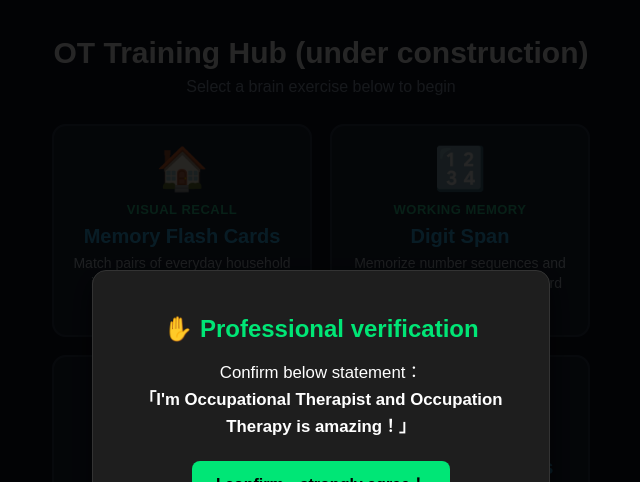
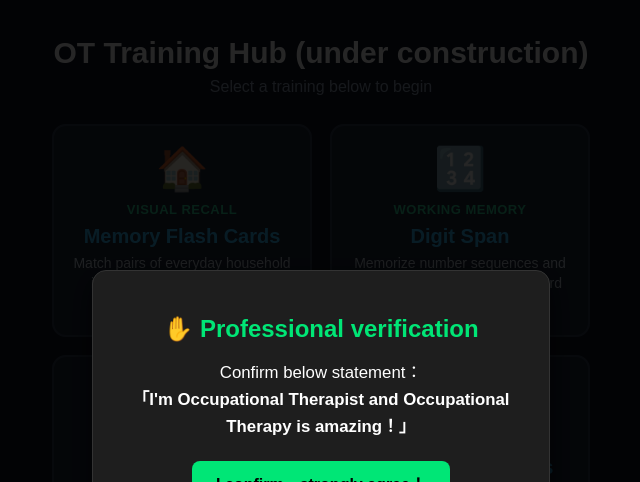
Before and after one commit to OTSANOT/cognition, a plain HTML site: page index.html in a window 1280 px wide. Shown: the top 482 px of the page, 319-959 px from the left. Drawn offline with Linux system fonts and the light colour scheme.

Commit message:
Update subtitle and statement in index.html

```diff
--- a/index.html
+++ b/index.html
@@ -122,7 +122,7 @@
 <body>
 
   <h1>OT Training Hub (under construction)</h1>
-  <div class="subtitle">Select a brain exercise below to begin</div>
+  <div class="subtitle">Select a training below to begin</div>
 
   <div class="menu-grid">
     <a class="game-card" href="memory.html">
@@ -211,7 +211,7 @@
     <h2 style="color: #00e676; margin-bottom: 12px;">✋ Professional verification</h2>
     <p style="font-size: 1.05rem; line-height: 1.6; margin-bottom: 20px;">
       Confirm below statement：<br>
-      <strong>「I'm Occupational Therapist and Occupation Therapy is amazing！」</strong>
+      <strong>「I'm Occupational Therapist and Occupational Therapy is amazing！」</strong>
     </p>
     <button onclick="document.getElementById('otConfirmModal').style.display='none'" style="
       background: #00e676;
```
